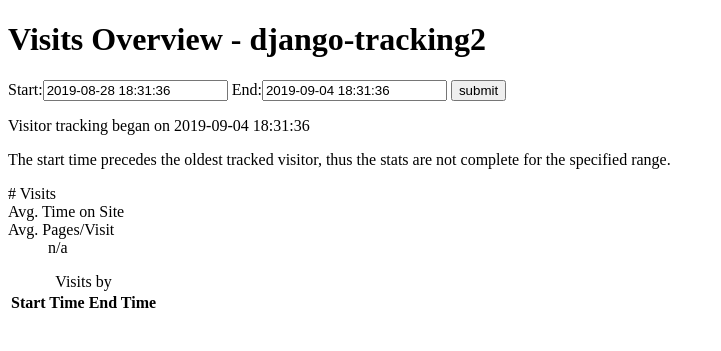
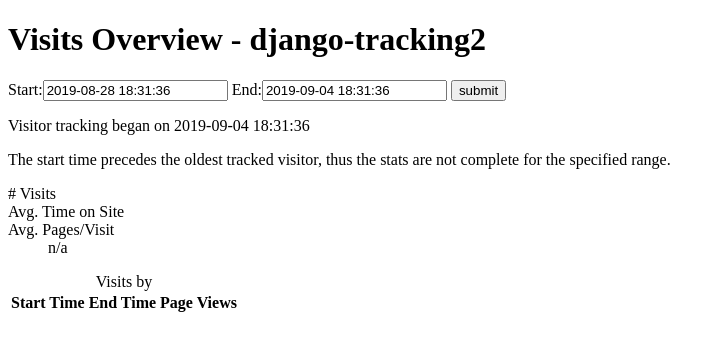
Before and after one commit to bruth/django-tracking2, a Django app: page /tracking/visitors/1/ in a window 1280 px wide. Shown: the top 351 px of the page, without its empty margins (0-721 px from the left). Run offline with Django 3.2, Linux system fonts and the light colour scheme; the visitor is signed in with stand-in values (Sample User, id 1); data comes from the database, SQL or seed files in the repository; lists and menus that the app fills with data are empty.

Commit message:
Added # pageviews to visitor overview visits. MA-378.

```diff
--- a/tracking/templates/tracking/visitor_overview.html
+++ b/tracking/templates/tracking/visitor_overview.html
@@ -27,6 +27,7 @@
             <thead>
                 <th>Start Time</th>
                 <th>End Time</th>
+                <th>Page Views</th>
                 {% if has_geoip %}
                     <th>Location</th>
                 {% endif %}
@@ -36,6 +37,7 @@
                 <tr>
                     <td><a href={% url 'tracking-visitor-detail' visit_id=visit.pk %} title="Click to see visit details">{{ visit.start_time|date:"Y-m-d H:i:s" }}</a></td>
                     <td><a href={% url 'tracking-visitor-detail' visit_id=visit.pk %} title="Click to see visit details">{{ visit.end_time|date:"Y-m-d H:i:s" }}</a></td>
+                    <td><a href={% url 'tracking-visitor-detail' visit_id=visit.pk %} title="Click to see visit details">{{ visit.pageviews.count }}</a></td>
                     {% if has_geoip %}
                         <td><a href={% url 'tracking-visitor-detail' visit_id=visit.pk %} title="Click to see visit details">{{ visit.geoip_data.city }}, {{ visit.geoip_data.region }}, {{ visit.geoip_data.country_code }} {{ visit.geoip_data.postal_code }}</a></td>
                     {% endif %}
```
